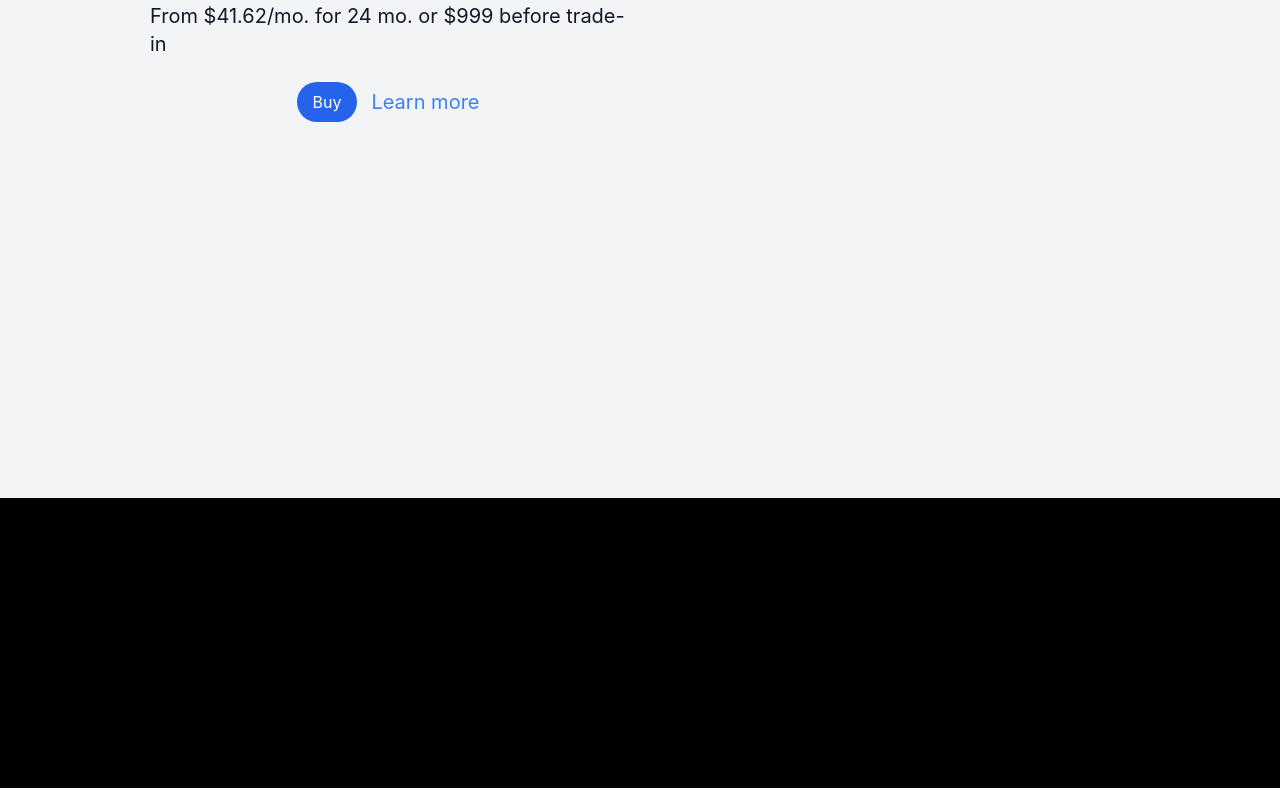
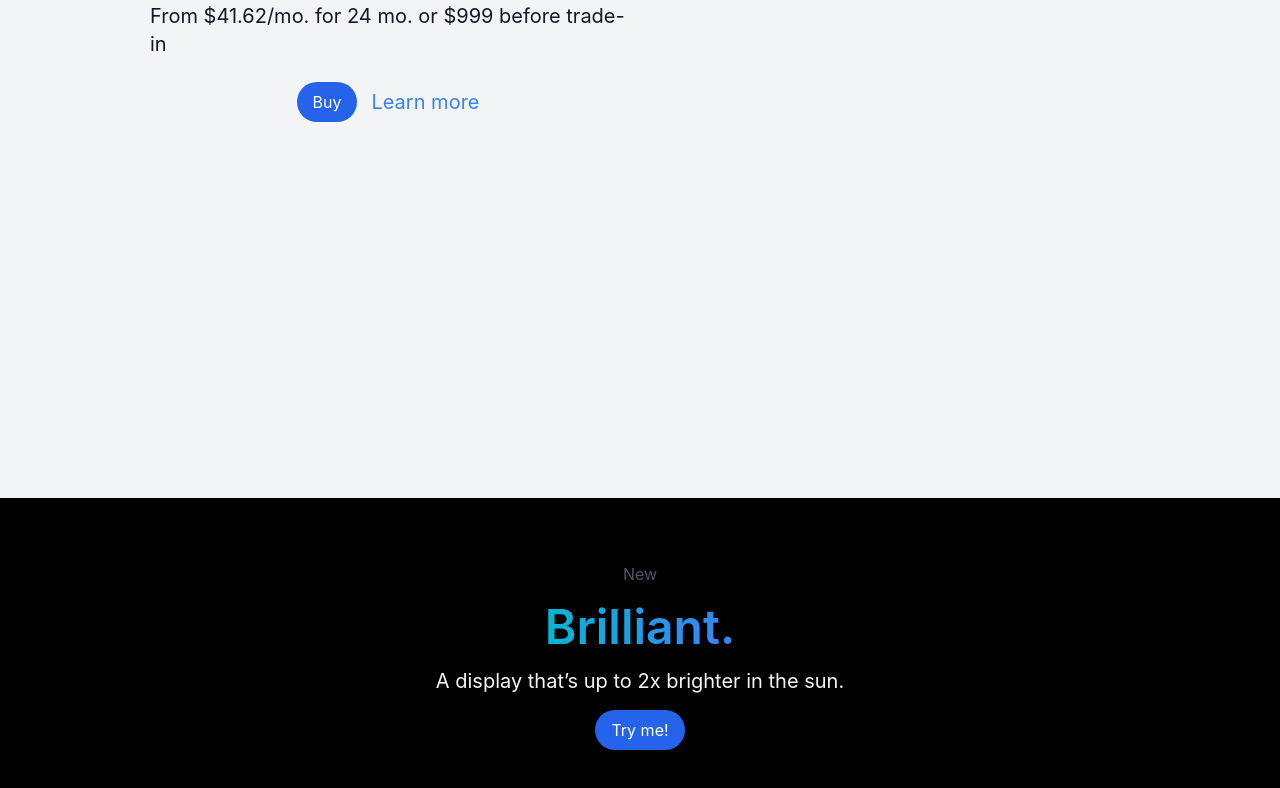
Before and after one commit to Gyozadaigaku/-, a React (Vite) app: page / in a window 1280 px wide. Shown: the part 1181-1969 px from the top of the page. Before the commit the page ends 1679 px from the top, so only its background shows below. Built offline with nearby package versions, Linux system fonts and the light colour scheme.

Commit message:
✨ Add DisplaySection component

```diff
--- a/src/App.tsx
+++ b/src/App.tsx
@@ -1,6 +1,7 @@
 import { Navbar } from "./components/Navbar";
 import { Jumbotron } from "./components/Jumbotron";
 import { SoundSection } from "./components/SoundSection";
+import { DisplaySection } from "./components/DisplaySection";
 
 function App() {
   return (
@@ -8,6 +9,7 @@ function App() {
       <Navbar />
       <Jumbotron />
       <SoundSection />
+      <DisplaySection />
     </div>
   );
 }
--- /dev/null
+++ b/src/components/DisplaySection.tsx
@@ -0,0 +1,19 @@
+export const DisplaySection = () => {
+  return (
+    <div className="ml-auto mr-auto w-full box-border flex items-center flex-col pt-16 relative max-w-5xl z-10 min-h-[831px] h-[calc(100vh - 4rem)]">
+      <h2 className="text-gray-600 text-base font-normal">New</h2>
+      <p className="inline-block text-transparent mt-4 text-5xl font-semibold mb-4 pt-[0.5px] bg-clip-text bg-gradient-to-r from-cyan-500 to-blue-500">
+        Brilliant.
+      </p>
+      <span className="text-xl font-normal">
+        A display that’s up to 2x brighter in the sun.
+      </span>
+      <button className="bg-blue-600 text-white cursor-pointer inline-block text-center whitespace-no-wrap text-base font-normal min-w-[28px] py-2 px-4 rounded-full m-[15px]">
+        Try me!
+      </button>
+      <button className="bg-white text-black text-xs cursor-pointer fixed rounded-full border-none py-[10px] px-[30px] transition-all duration-700 ease-in bottom-[10px] right-[10px]">
+        TOP
+      </button>
+    </div>
+  );
+};
```
